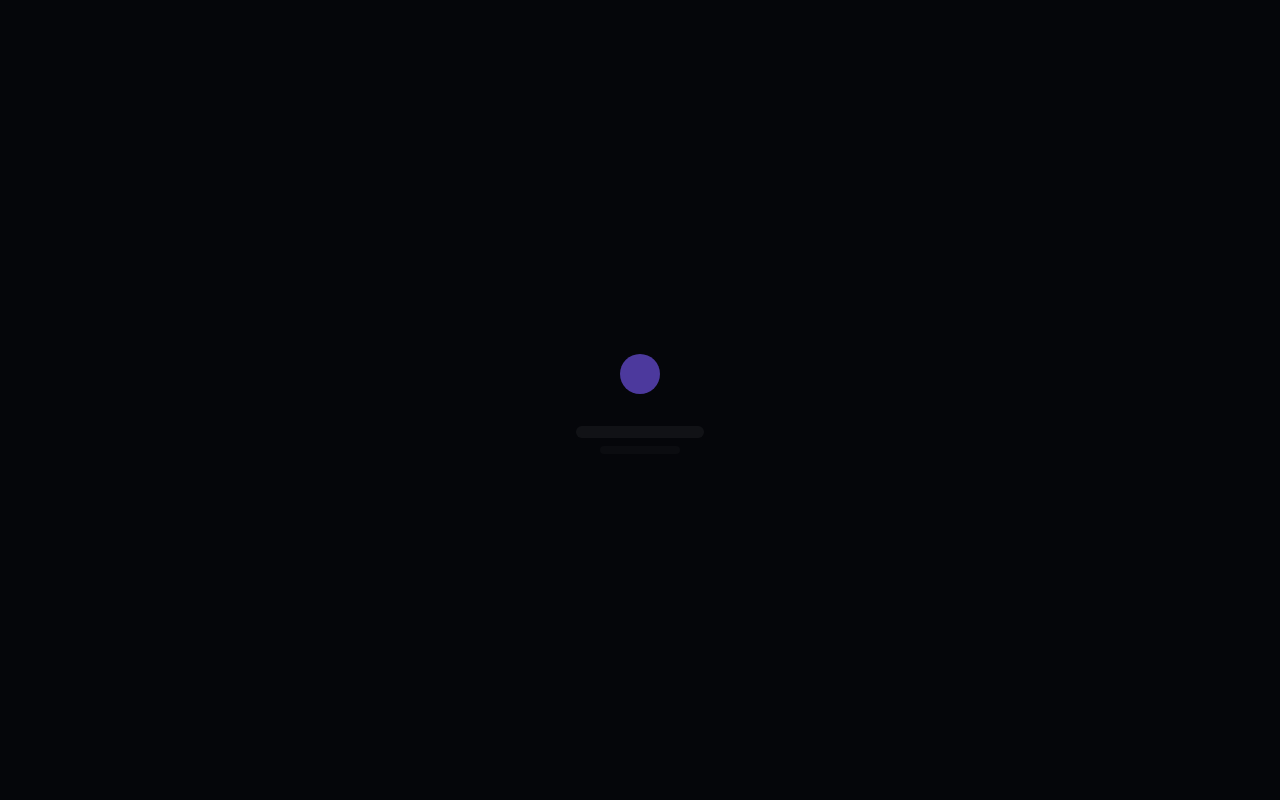
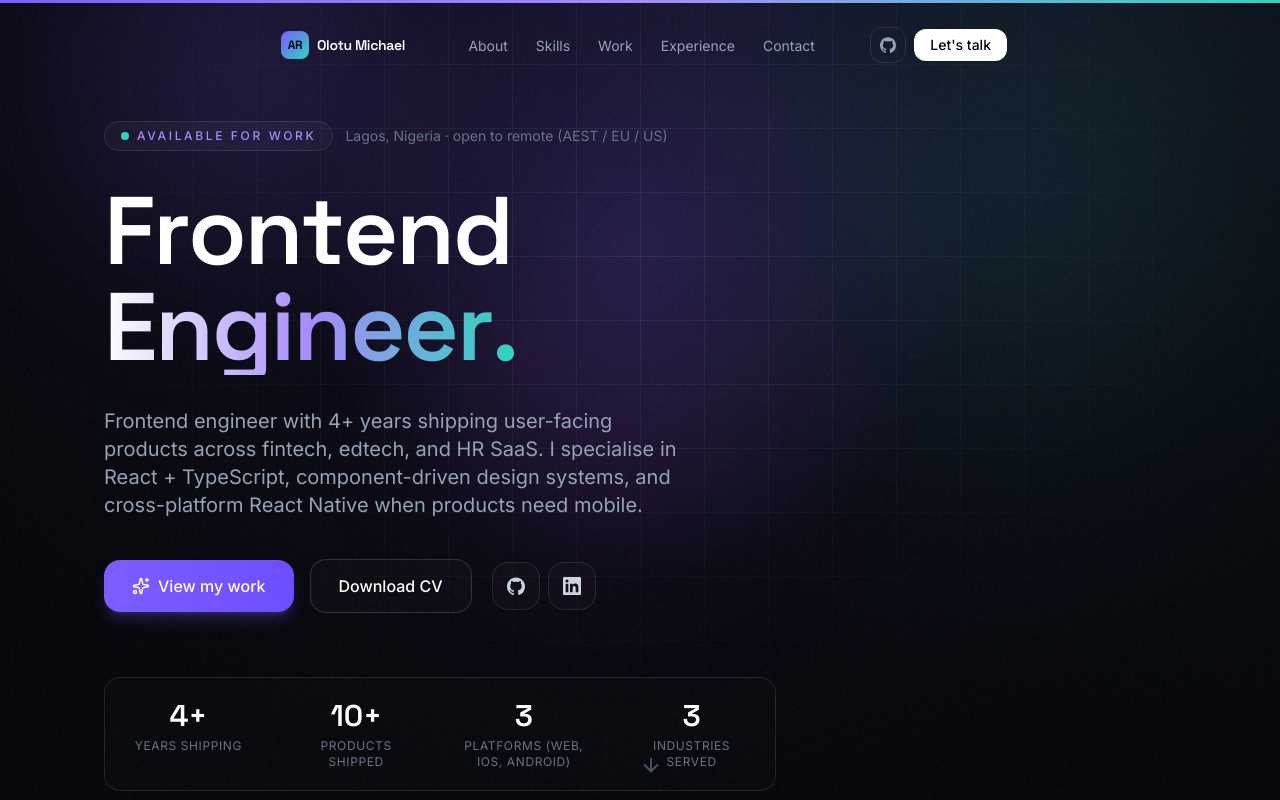
Before and after one commit to semz-ui/portfolio, a React (Vite) app: page / in a window 1280 px wide. Shown: the top 800 px of the page. Built offline with nearby package versions, Linux system fonts and the light colour scheme.

Commit message:
Revert "Add 7s intro loading screen over the live app"
This reverts commit bd25360d25b94d134dac271071b5b74422c0777c.

```diff
--- a/src/App.tsx
+++ b/src/App.tsx
@@ -1,8 +1,6 @@
-import { lazy, Suspense, useEffect, useState } from "react";
-import { AnimatePresence } from "framer-motion";
+import { lazy, Suspense } from "react";
 import Cursor from "./components/Cursor";
 import Hero from "./components/Hero";
-import IntroLoader from "./components/IntroLoader";
 import Navbar from "./components/Navbar";
 import ScrollProgress from "./components/ScrollProgress";
 import { SectionSkeleton } from "./components/PageSkeleton";
@@ -16,23 +14,8 @@ const Contact = lazy(() => import("./components/Contact"));
 const Footer = lazy(() => import("./components/Footer"));
 
 export default function App() {
-  const [booting, setBooting] = useState(true);
-
-  useEffect(() => {
-    const t = setTimeout(() => setBooting(false), 7000);
-    return () => clearTimeout(t);
-  }, []);
-
-  useEffect(() => {
-    document.body.style.overflow = booting ? "hidden" : "";
-    return () => {
-      document.body.style.overflow = "";
-    };
-  }, [booting]);
-
   return (
     <div className="noise relative min-h-screen overflow-x-clip">
-      <AnimatePresence>{booting && <IntroLoader />}</AnimatePresence>
       <Cursor />
       <ScrollProgress />
       <Navbar />
--- a/src/components/IntroLoader.tsx
+++ /dev/null
@@ -1,23 +0,0 @@
-import { motion } from "framer-motion";
-
-/** Opaque full-screen intro overlay. Sits on top of the live, mounted app so
- *  the hero animation can finish behind it; fades out when dismissed. */
-export default function IntroLoader() {
-  return (
-    <motion.div
-      initial={{ opacity: 1 }}
-      exit={{ opacity: 0 }}
-      transition={{ duration: 0.6, ease: "easeInOut" }}
-      className="fixed inset-0 z-[100] flex flex-col items-center justify-center gap-6 bg-ink-950"
-    >
-      <div className="relative h-14 w-14">
-        <span className="absolute inset-0 animate-ping rounded-full bg-accent/30" />
-        <span className="absolute inset-2 rounded-full bg-accent/60" />
-      </div>
-      <div className="space-y-2 text-center">
-        <div className="mx-auto h-3 w-32 animate-pulse rounded-full bg-white/10" />
-        <div className="mx-auto h-2 w-20 animate-pulse rounded-full bg-white/5" />
-      </div>
-    </motion.div>
-  );
-}
```
